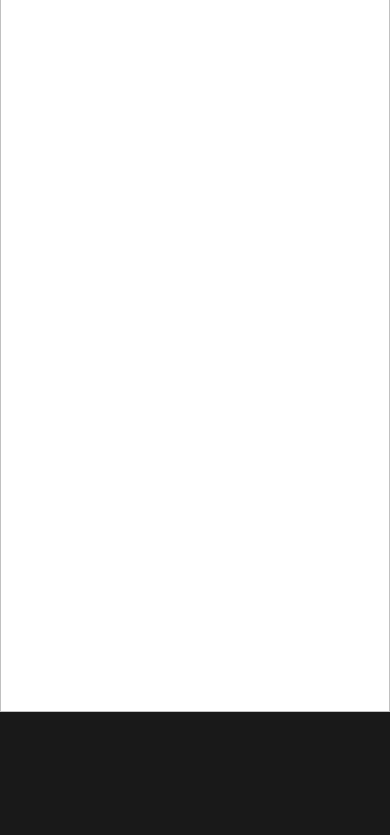
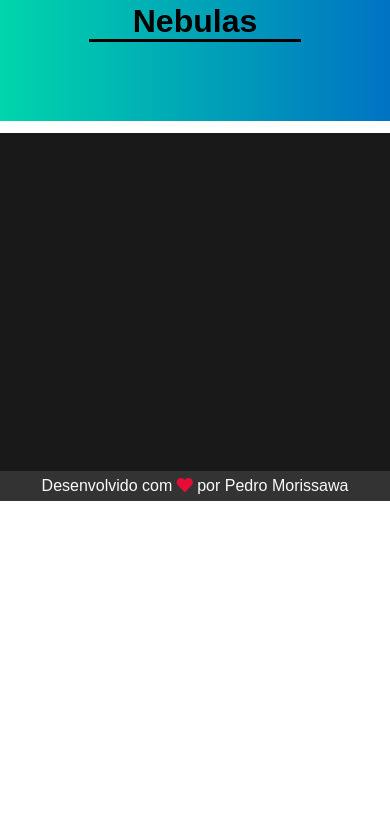
Before and after one commit to porissawa/SpaceExplorer, a website: page index.html in a window 390 px wide. Shown: the part 132-967 px from the top of the page. After the commit the page ends 844 px from the top, so only its background shows below. Drawn offline with Linux system fonts and the light colour scheme; no server answers; a web font is replaced by a local one.

Commit message:
added responsiveness
There's a bug on the current implementation of the image fetching for smaller screen sizes when a 403 error occurs. Fix it.

```diff
--- a/index.html
+++ b/index.html
@@ -21,20 +21,20 @@
             <option value="constelation">Constelations</option>
         </select>
     </div>
-    <div class="text">
-        <h3 id="image_title"></h3>
-        <p id="text_output"></p>
-    </div>
-
     <main>
     <div id="image_div">
         <img src="" alt="" id="img_output">
+        <span class="description">
+                <i class="fas fa-caret-down"></i> Description <i class="fas fa-caret-down"></i>
+        </span>
     </div>
-    <span class="description">
-            <i class="fas fa-caret-down"></i> Description <i class="fas fa-caret-down"></i>
-    </span>
-
     </main>
+    <section id="textSection">
+        <div class="text">
+                <h3 id="image_title"></h3>
+                <p id="text_output"></p>
+        </div>
+    </section>
 
     <footer>
         <div><p>Desenvolvido com <i class="fas fa-heart"></i> por Pedro Morissawa</p></div>
--- a/index.js
+++ b/index.js
@@ -41,6 +41,10 @@ async function getData() {
         //insert description and image into DOM
         document.getElementById('image_title').innerHTML = data.collection.items[rnd].data[0].title
         document.getElementById('text_output').innerHTML = data.collection.items[rnd].data[0].description
-        document.getElementById('img_output').src = `http://images-assets.nasa.gov/image/${imgLink}/${imgLink}~orig.jpg`
+        if(window.innerWidth <= 1024 && res.status !== 403) {
+            document.getElementById('img_output').src = `http://images-assets.nasa.gov/image/${imgLink}/${imgLink}~small.jpg`
+        } else {
+            document.getElementById('img_output').src = `http://images-assets.nasa.gov/image/${imgLink}/${imgLink}~orig.jpg`
+        }
     }
 }
--- a/style.css
+++ b/style.css
@@ -2,7 +2,7 @@
     margin: 0px;
 }
 
-
+@media (min-width: 1024px) {
     #pageTitle {
         position: absolute;
         top: 0;
@@ -45,13 +45,7 @@ select option {
         color: rgba(255, 255, 255, 1);
     }
 
-main {
-    grid-column-start: 2;
-    grid-row-start: span 3;
-}
-
     #image_div {
-    grid-area: content;
         position: absolute;
         top: 0%;
         width: 100vw;
@@ -102,11 +96,11 @@ main {
         position: relative;
         margin-top: 100vh;
         width: 100vw;
-    height: auto;
         min-height: 40vh;
+        max-height: 70vh;
         z-index: 10;
         color: rgba(255, 255, 255, 1);
-    text-align: left;
+        text-align: center;
         overflow: scroll;
         background-color: rgba(0, 0, 0, 0.9);
     }
@@ -114,13 +108,13 @@ main {
     .text h3 {
         display: flex;
         justify-content: center;
-    padding-top: 50px;
+        padding: 50px 15% 0px 15%;
         font-size: 1.5rem;
         font-family: 'Lekton', sans-serif;
     }
 
     #text_output {
-    padding: 50px 20% 50px 20%;
+        padding: 30px 20% 50px 20%;
         font-size: 1.5rem;
         font-family: 'Lekton', sans-serif;
     }
@@ -147,3 +141,117 @@ footer p {
     .fa-heart {
         color: rgb(231, 12, 56)
     }
+}
+
+@media (max-width: 1023px) {
+    #pageTitle {
+        display: flex;
+        flex-direction: column;
+        justify-content: center;
+        align-items: center;
+        width: 100%;
+        height: 30vh;
+        background-image: linear-gradient(to left, rgba(0, 115, 195, 1), rgba(0, 214, 171, 1))
+    }
+
+    #pageTitle h2 {
+        display: inline;
+        font-size: 2rem;
+        font-family: 'Lekton', sans-serif;
+        font-weight: 700;
+    }
+
+    select {
+        display: inline;
+        border: transparent;
+        border-bottom: 3px solid rgba(0, 0, 0, 1);
+        padding: 0px;
+        margin: 0px;
+        background-color: transparent;
+        text-align: center;
+        font-size: 2rem;
+        font-family: 'Lekton', sans-serif;
+        font-weight: 700;
+        color: rgba(0,0,0, 1);
+        -webkit-appearance: none;
+        -moz-appearance: none;
+        appearance: none;
+    }
+
+    select option {
+        background-color: transparent;
+        font-size: 3rem;
+        font-family: 'Lekton', sans-serif;
+        font-weight: 700;
+        color: rgba(255, 255, 255, 1);
+    }
+
+    #image_div {
+        width: 100vw;
+    }
+
+    #image_div img {
+        width: 100%;
+        max-height: 100vh;
+        object-fit: cover;
+        z-index: -1;
+    }
+
+    .description {
+        display: none;
+    }
+
+    #textSection {
+        margin-top: -6px;
+    }
+
+    .text {
+        display: block;
+        width: 100vw;
+        min-height: 40vh;
+        max-height: 70vh;
+        z-index: 10;
+        color: rgba(255, 255, 255, 1);
+        text-align: center;
+        background-color: rgba(0, 0, 0, 0.9);
+        overflow: scroll;
+    }
+
+    .text h3 {
+        display: flex;
+        justify-content: center;
+        padding-top: 50px;
+        padding-left: 30px;
+        padding-right: 30px;
+        font-size: 1.2rem;
+        font-family: 'Lekton', sans-serif;
+    }
+
+    #text_output {
+        padding: 30px 20% 50px 20%;
+        font-size: 1rem;
+        font-family: 'Lekton', sans-serif;
+    }
+
+    #text_output a {
+        color: rgba(255, 255, 255, 1)
+    }
+
+    footer {
+        height: 30px;
+        width: 100vw;
+        background-color: #333;
+        display: flex;
+        justify-content: center;
+        align-items: center;
+    }
+
+    footer p {
+        font-family: sans-serif;
+        color: rgba(250, 250, 250, 1);
+    }
+
+    .fa-heart {
+        color: rgb(231, 12, 56)
+    }
+}
```
Lines whose indentation alone changed are shown as unchanged.
